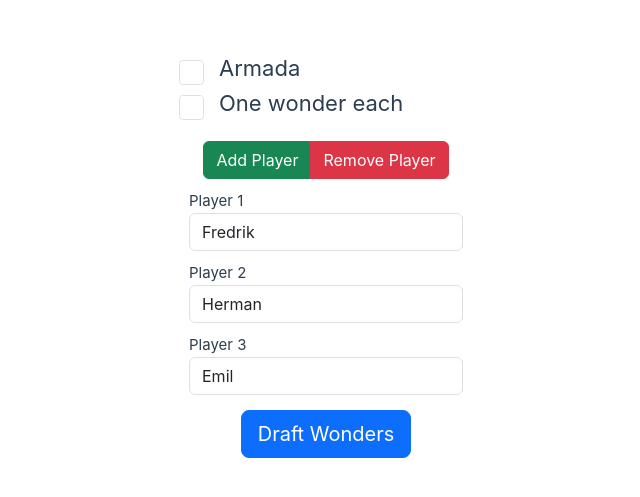
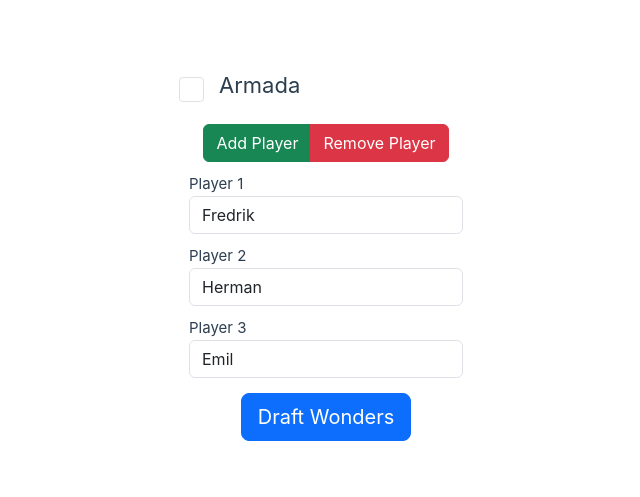
Before and after one commit to thfr1102/7-Wonders-Draft, a Vue app: page / in a window 1280 px wide. Shown: the part 143-640 px from the top of the page, without its empty margins (167-807 px from the left). Built offline with nearby package versions, Linux system fonts and the light colour scheme; the HTML template or start-up script is replaced by a standard one.

Commit message:
one each

```diff
--- a/src/App.vue
+++ b/src/App.vue
@@ -12,16 +12,6 @@
             @change="checkArmadaExpansion"
           />
           <label class="form-check-label" for="armada">Armada</label>
-        </div>
-        <div class="1e_check">
-          <input
-            class="form-check-input"
-            type="checkbox"
-            id="1e"
-            name="1e"
-            v-model="oneEach"
-          />
-          <label class="form-check-label" for="1e">One wonder each</label>
         </div>
       </div>
       <div class="div_button">
@@ -110,20 +100,13 @@ export default {
       // Clear the drafted objects from the previous draft
       this.draftedObjects = [];
 
-      // Draft two objects for each player
+      // Draft objects for each player
       for (let i = 0; i < this.playerNames.length; i++) {
         let playerObjects = [];
-        if (this.oneEach) {
-          playerObjects = [
-            this.objectPool[indexArray[i]],
-            this.objectPool[indexArray[i + this.playerNames.length]],
-          ];
-        } else {
-          playerObjects = [
-            this.objectPool[indexArray[i * 2]],
-            this.objectPool[indexArray[i * 2 + 1]],
-          ];
-        }
+        playerObjects = [
+          this.objectPool[indexArray[i]],
+          this.objectPool[indexArray[i + this.playerNames.length]],
+        ];
         this.draftedObjects.push(playerObjects);
       }
     },
@@ -133,6 +116,7 @@ export default {
     removePlayer() {
       this.playerNames.pop("");
     },
+    // Adds Syracuse to the draft if playing Armada
     checkArmadaExpansion() {
       if (this.armadaCheck) {
         this.objectPool.push("Syracuse");
```
